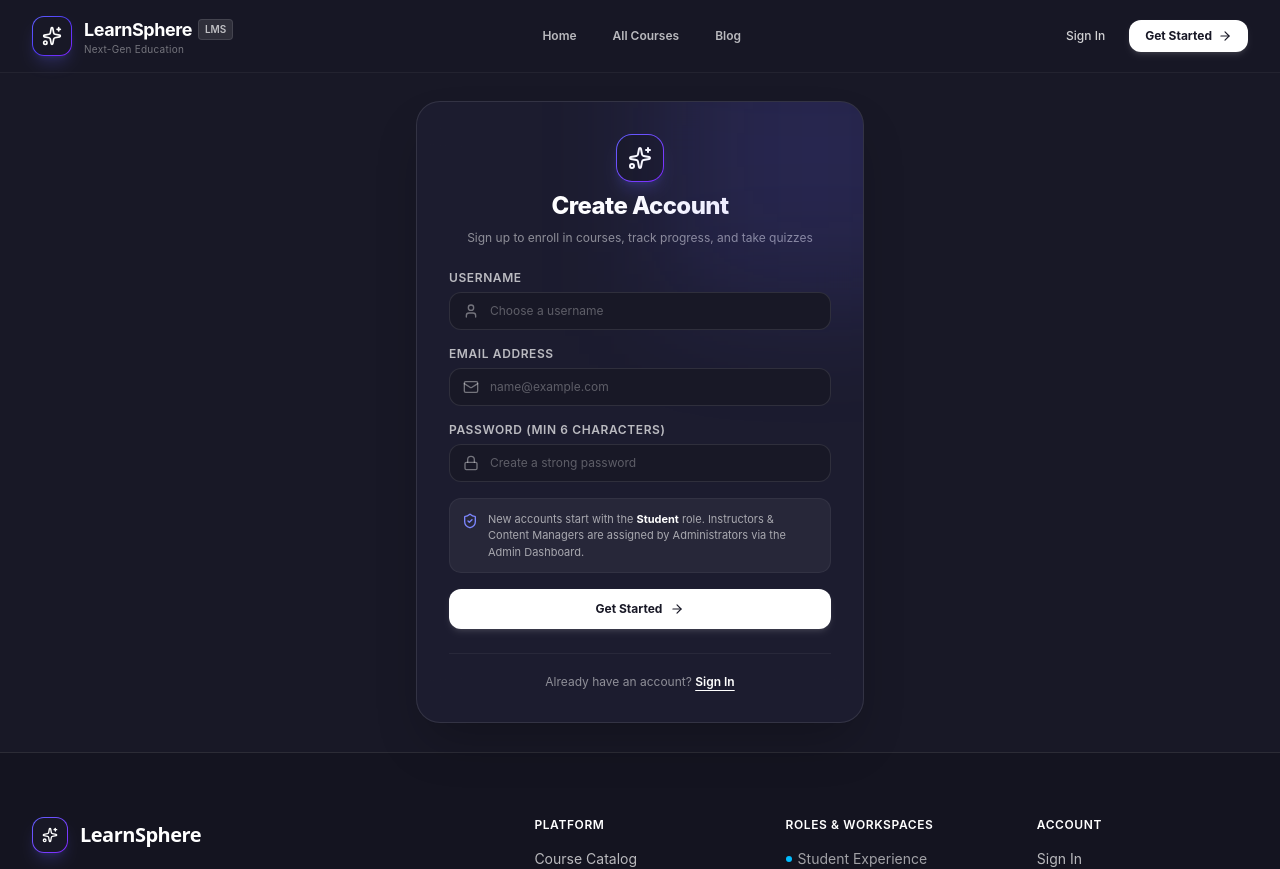
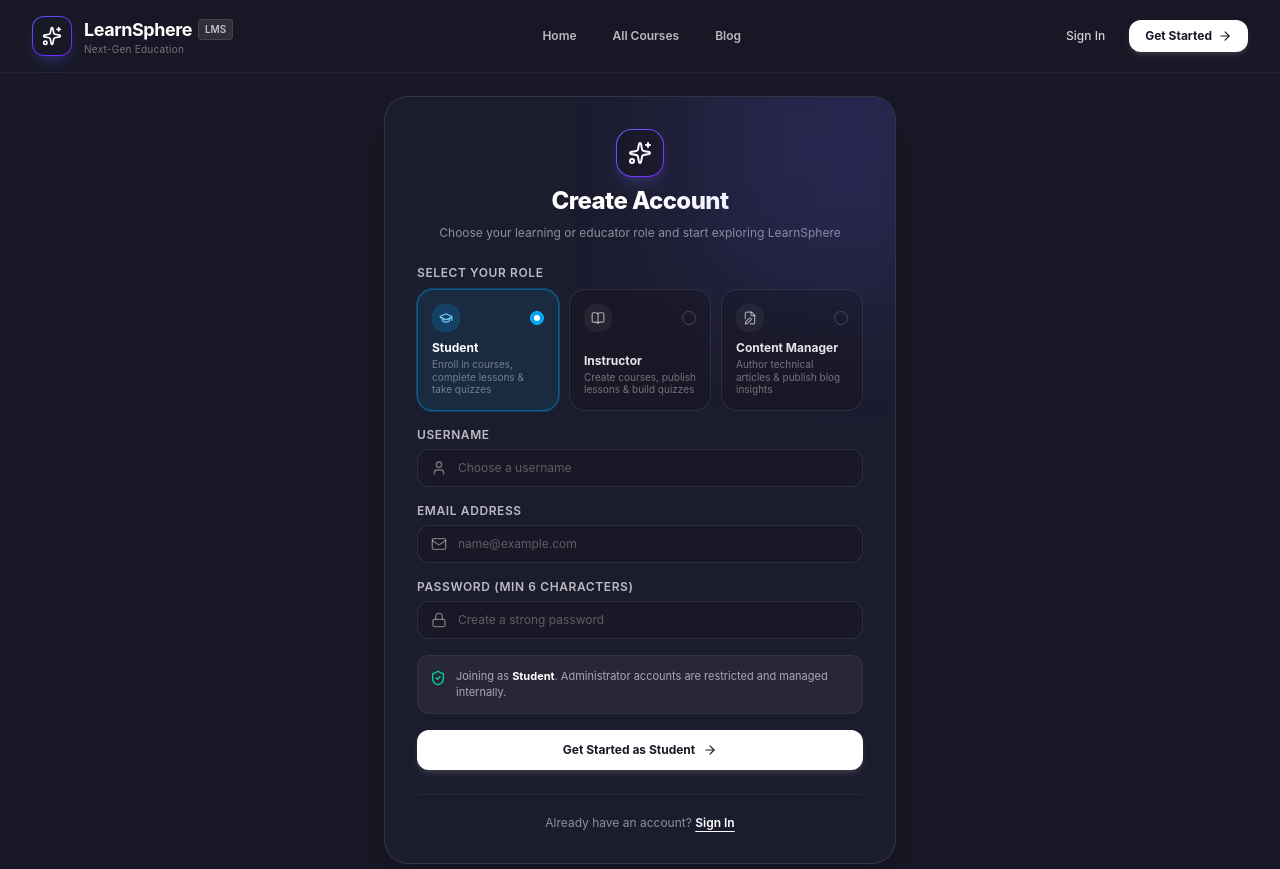
Before and after one commit to Rakibislam22/lms-frontend, a Next.js app: page /register in a window 1280 px wide. Shown: the top 869 px of the page. Built offline with nearby package versions, Linux system fonts and the light colour scheme; no server answers.

Commit message:
feat: allow registration as student, instructor, or content manager without admin

```diff
--- a/src/app/blog/page.jsx
+++ b/src/app/blog/page.jsx
@@ -127,11 +127,10 @@ export default function BlogPage() {
             <button
               key={topic}
               onClick={() => setSelectedTopic(topic)}
-              className={`px-4 py-1.5 rounded-full text-xs font-semibold transition-all shrink-0 ${
-                selectedTopic === topic
+              className={`px-4 py-1.5 rounded-full text-xs font-semibold transition-all shrink-0 ${selectedTopic === topic
                   ? 'bg-white text-[#181826] shadow-md shadow-white/10'
                   : 'bg-[#1f1f33] text-white/60 hover:text-white hover:bg-white/5 border border-white/5'
-              }`}
+                }`}
             >
               {topic}
             </button>
--- a/src/app/register/page.jsx
+++ b/src/app/register/page.jsx
@@ -12,8 +12,46 @@ import {
   User as UserIcon,
   AlertCircle,
   GraduationCap,
+  BookOpen,
+  FileEdit,
   ShieldCheck
 } from 'lucide-react';
+
+const SIGNUP_ROLES = [
+  {
+    type: 'student',
+    title: 'Student',
+    desc: 'Enroll in courses, complete lessons & take quizzes',
+    icon: GraduationCap,
+    activeBg: 'bg-sky-500/10',
+    activeBorder: 'border-sky-500/40',
+    ringColor: 'ring-sky-500/30',
+    iconActive: 'bg-sky-500/20 text-sky-300',
+    radioActive: 'border-sky-400 bg-sky-500',
+  },
+  {
+    type: 'instructor',
+    title: 'Instructor',
+    desc: 'Create courses, publish lessons & build quizzes',
+    icon: BookOpen,
+    activeBg: 'bg-indigo-500/10',
+    activeBorder: 'border-indigo-500/40',
+    ringColor: 'ring-indigo-500/30',
+    iconActive: 'bg-indigo-500/20 text-indigo-300',
+    radioActive: 'border-indigo-400 bg-indigo-500',
+  },
+  {
+    type: 'content_manager',
+    title: 'Content Manager',
+    desc: 'Author technical articles & publish blog insights',
+    icon: FileEdit,
+    activeBg: 'bg-purple-500/10',
+    activeBorder: 'border-purple-500/40',
+    ringColor: 'ring-purple-500/30',
+    iconActive: 'bg-purple-500/20 text-purple-300',
+    radioActive: 'border-purple-400 bg-purple-500',
+  },
+];
 
 export default function RegisterPage() {
   const { register } = useAuth();
@@ -21,6 +59,7 @@ export default function RegisterPage() {
   const [username, setUsername] = useState('');
   const [email, setEmail] = useState('');
   const [password, setPassword] = useState('');
+  const [selectedRole, setSelectedRole] = useState('student');
   const [error, setError] = useState('');
   const [loading, setLoading] = useState(false);
 
@@ -29,7 +68,7 @@ export default function RegisterPage() {
     setError('');
     setLoading(true);
     try {
-      await register(username, email, password);
+      await register(username, email, password, selectedRole);
       router.push('/dashboard');
     } catch (err) {
       setError(err.response?.data?.error?.message || 'Registration failed.');
@@ -38,9 +77,11 @@ export default function RegisterPage() {
     }
   };
 
+  const selectedRoleObj = SIGNUP_ROLES.find((r) => r.type === selectedRole) || SIGNUP_ROLES[0];
+
   return (
     <main className="min-h-[85vh] flex items-center justify-center p-4 sm:p-6 bg-[#181826] text-white">
-      <div className="relative w-full max-w-md rounded-3xl bg-[#1f1f33]/80 border border-white/10 p-8 shadow-2xl backdrop-blur-xl overflow-hidden">
+      <div className="relative w-full max-w-lg rounded-3xl bg-[#1f1f33]/80 border border-white/10 p-6 sm:p-8 shadow-2xl backdrop-blur-xl overflow-hidden">
         {/* Decorative Glow */}
         <div className="absolute -top-24 -right-24 w-72 h-72 bg-indigo-500/15 blur-3xl pointer-events-none" />
 
@@ -52,7 +93,7 @@ export default function RegisterPage() {
           </div>
           <h1 className="text-2xl font-extrabold tracking-tight text-white">Create Account</h1>
           <p className="text-xs text-white/50">
-            Sign up to enroll in courses, track progress, and take quizzes
+            Choose your learning or educator role and start exploring LearnSphere
           </p>
         </div>
 
@@ -64,6 +105,56 @@ export default function RegisterPage() {
         )}
 
         <form onSubmit={handleSubmit} className="space-y-4">
+          {/* Role Selector (Student, Instructor, Content Manager - Without Admin) */}
+          <div>
+            <label className="block text-xs font-semibold uppercase tracking-wider text-white/70 mb-2">
+              Select Your Role
+            </label>
+            <div className="grid grid-cols-1 sm:grid-cols-3 gap-2.5">
+              {SIGNUP_ROLES.map((r) => {
+                const Icon = r.icon;
+                const isSelected = selectedRole === r.type;
+                return (
+                  <button
+                    key={r.type}
+                    type="button"
+                    onClick={() => setSelectedRole(r.type)}
+                    className={`p-3.5 rounded-2xl border text-left transition-all flex flex-col justify-between space-y-2 ${
+                      isSelected
+                        ? `${r.activeBg} ${r.activeBorder} ring-1 ${r.ringColor}`
+                        : 'bg-[#181826] border-white/10 hover:border-white/20 text-white/70'
+                    }`}
+                  >
+                    <div className="flex items-center justify-between w-full">
+                      <div
+                        className={`w-7 h-7 rounded-xl flex items-center justify-center ${
+                          isSelected ? r.iconActive : 'bg-white/5 text-white/60'
+                        }`}
+                      >
+                        <Icon className="w-3.5 h-3.5" />
+                      </div>
+                      <div
+                        className={`w-3.5 h-3.5 rounded-full border flex items-center justify-center ${
+                          isSelected ? r.radioActive : 'border-white/20'
+                        }`}
+                      >
+                        {isSelected && <div className="w-1.5 h-1.5 rounded-full bg-white" />}
+                      </div>
+                    </div>
+                    <div>
+                      <div className={`text-xs font-bold ${isSelected ? 'text-white' : 'text-white/90'}`}>
+                        {r.title}
+                      </div>
+                      <div className="text-[10px] text-white/40 leading-tight mt-0.5">
+                        {r.desc}
+                      </div>
+                    </div>
+                  </button>
+                );
+              })}
+            </div>
+          </div>
+
           <div>
             <label className="block text-xs font-semibold uppercase tracking-wider text-white/70 mb-1.5">
               Username
@@ -118,9 +209,9 @@ export default function RegisterPage() {
 
           {/* Role Policy Notice */}
           <div className="p-3 rounded-xl bg-white/5 border border-white/5 flex items-start gap-2.5 text-[11px] text-white/60">
-            <ShieldCheck className="w-4 h-4 text-indigo-400 shrink-0 mt-0.5" />
+            <ShieldCheck className="w-4 h-4 text-emerald-400 shrink-0 mt-0.5" />
             <span>
-              New accounts start with the <strong className="text-white">Student</strong> role. Instructors & Content Managers are assigned by Administrators via the Admin Dashboard.
+              Joining as <strong className="text-white">{selectedRoleObj.title}</strong>. Administrator accounts are restricted and managed internally.
             </span>
           </div>
 
@@ -136,7 +227,7 @@ export default function RegisterPage() {
               </>
             ) : (
               <>
-                <span>Get Started</span>
+                <span>Get Started as {selectedRoleObj.title}</span>
                 <ArrowRight className="w-3.5 h-3.5" />
               </>
             )}
--- a/src/context/AuthContext.jsx
+++ b/src/context/AuthContext.jsx
@@ -33,9 +33,9 @@ export function AuthProvider({ children }) {
         }
     };
 
-    const register = async (username, email, password) => {
+    const register = async (username, email, password, role = 'student') => {
         Cookies.remove('jwt');
-        const res = await api.post('/api/auth/local/register', { username, email, password });
+        const res = await api.post('/api/auth/local/register', { username, email, password, role });
         Cookies.set('jwt', res.data.jwt, { expires: 7 });
         const me = await api.get('/api/users/me?populate=role');
         setUser(me.data);
```
